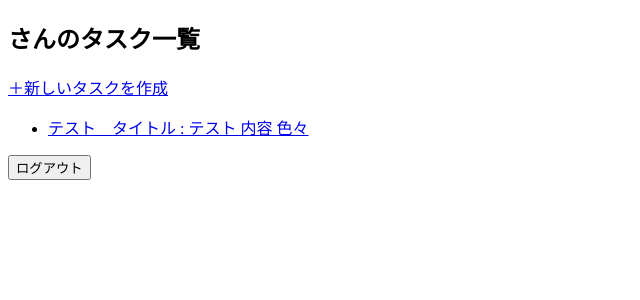
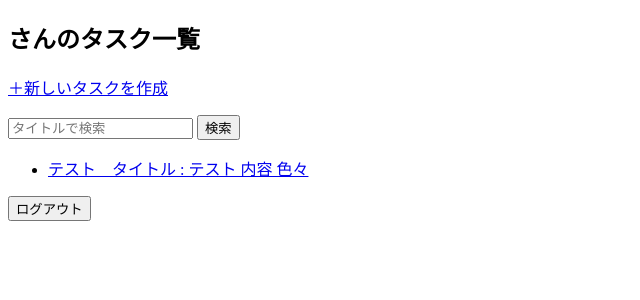
Before and after one commit to ochate/tasknest, a Django app: template tasks/templates/tasks/task_list.html in a window 1280 px wide. Shown: the top 300 px of the page, without its empty margins (0-640 px from the left). Run offline with Django 5.2, Linux system fonts and the light colour scheme; the template is opened without the code that fills it: values that come from a table or form of the project are taken from there, others are empty; data comes from the database, SQL or seed files in the repository.

Commit message:
タスク一覧画面に検索フォームを追加

```diff
--- a/tasks/templates/tasks/task_confirm_delete.html
+++ b/tasks/templates/tasks/task_confirm_delete.html
@@ -4,6 +4,7 @@
     <title>タスクの削除確認</title>
 </head>
 <body>
+    <!-- 処理後のメッセージを表示 -->
     {% if messages %}
     <ul class="messages">
         {% for message in messages %}
@@ -13,7 +14,7 @@
     {% endif %}
 
     <h1>「{{ task.title }}」を削除しますか？</h1>
-    <p>この操作は取り消せません。</p>
+    <p><h2>この操作は取り消せません。</h2></p>
 
     <form method="post">
         {% csrf_token %}
--- a/tasks/templates/tasks/task_form.html
+++ b/tasks/templates/tasks/task_form.html
@@ -12,6 +12,6 @@
         <button type="submit">{% if is_edit %}更新{% else %}保存{% endif %}</button>
     </form>
 
-    <p><a href="{%url 'task_list' %}">タスク一覧に戻る</a></p>
+    <p><a href="{%url 'task_list' %}">← タスク一覧に戻る</a></p>
 </body>
 </html>
--- a/tasks/templates/tasks/task_list.html
+++ b/tasks/templates/tasks/task_list.html
@@ -1,6 +1,7 @@
 <!DOCTYPE html>
 <h2>{{ request.user.username }}さんのタスク一覧</h2>
 
+<!-- 処理後のメッセージを表示 -->
 {% if messages %}
 <ul class="messages">
     {% for message in messages %}
@@ -9,8 +10,15 @@
 </ul>
 {% endif %}
 
-<a href="{% url 'task_create' %}">＋新しいタスクを作成</a>
+<p><a href="{% url 'task_create' %}">＋新しいタスクを作成</a></p>
 
+<!-- 検索フォーム -->
+<form method="get">
+    <input type="text" name="q" placeholder="タイトルで検索" value="{{ query }}">
+    <button type="submit">検索</button>
+</form>
+
+<!-- タイトルと内容説明、またはタスクなしと表示 -->
 <ul>
     {% for task in tasks %}
         <li><a href="{% url 'task_detail' task.pk %}">{{ task.title }} : {{ task.description }}</a></li>
@@ -19,6 +27,11 @@
     {% endfor %}
 </ul>
 
+{% if query %}
+    <p><a href="{% url 'task_list' %}">← タスク一覧に戻る</a></p>
+{% endif %}
+
+<!-- ログアウトボタンでaccounts/loginへ遷移 -->
 <form action="{% url 'logout' %}" method="POST">
     {% csrf_token %}
     <p><button type="submit">ログアウト</button></p>
```
Also changed, not shown: tasks/views.py (+6 -2 lines).
